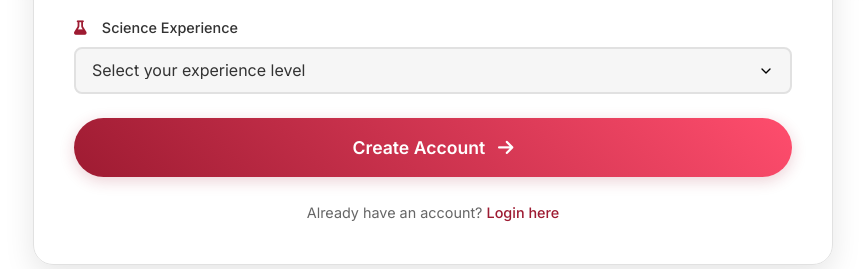
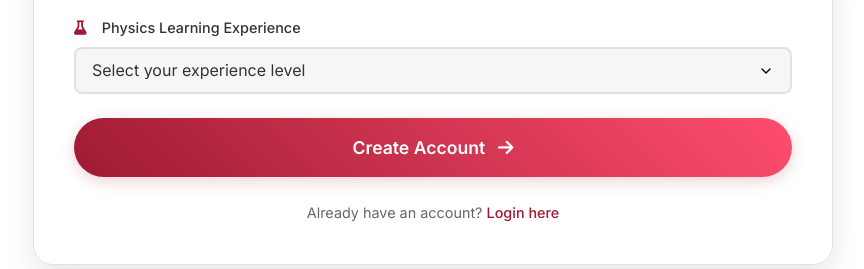
Before and after one commit to YizhuGao/adaptive_learning_webapp, a Django app: template adaptive_learning/my_app/templates/my_app/signup.html in a window 1280 px wide. Shown: the part 799-1068 px from the top of the page, without its empty margins (207-1071 px from the left). Run offline with Django 3.2, Linux system fonts and the light colour scheme; the template is opened without the code that fills it, so the values that code supplies are empty.

Commit message:
Final Frontend Changes

```diff
--- a/adaptive_learning/my_app/templates/my_app/home.html
+++ b/adaptive_learning/my_app/templates/my_app/home.html
@@ -89,7 +89,7 @@
                         <div class="feature-icon">
                             <i class="fas fa-brain"></i>
                         </div>
-                        <h3>Learning Snapshot</h3>
+                        <h3>Learning Diagnosis</h3>
                         <p>Experience personalized learning paths tailored to your understanding and progress.</p>
                         <div class="feature-hover">
                             <i class="fas fa-lightbulb glow"></i>
--- a/adaptive_learning/my_app/templates/my_app/signup.html
+++ b/adaptive_learning/my_app/templates/my_app/signup.html
@@ -146,13 +146,13 @@
                 <!-- Science Experience -->
                 <div class="form-group">
                     <label for="science_experience">
-                        <i class="fas fa-flask"></i> Science Experience
+                        <i class="fas fa-flask"></i> Physics Learning Experience
                     </label>
                     <select id="science_experience" name="science_experience" required>
                         <option value="" disabled selected>Select your experience level</option>
-                        <option value="A_grades">Science is one of my best subjects and I usually make A's.</option>
-                        <option value="ok_grades">Science is OK, my grades are alright, but it is not my favorite subject.</option>
-                        <option value="find_difficult">I find science very difficult and would like to earn better grades.</option>
+                        <option value="A_grades">Physics is one of my best subjects and I usually make A's.</option>
+                        <option value="ok_grades">Physics is OK, my grades are alright, but it is not my favorite subject.</option>
+                        <option value="find_difficult">I find Physics difficult and would like to earn better grades.</option>
                     </select>
                 </div>
 
--- a/adaptive_learning/my_app/templates/my_app/test_results.html
+++ b/adaptive_learning/my_app/templates/my_app/test_results.html
@@ -149,10 +149,10 @@
                     <p>You've successfully completed this subtopic and watched the video.</p>
                     <p>Ready for the next challenge? Check out more modules!</p>
                 {% else %}
-                    <h3><i class="fas fa-info-circle"></i> Video Coming Soon</h3>
-                    <p>You did great job!.</p>
+                    <!-- <h3><i class="fas fa-info-circle"></i> Video Coming Soon</h3> -->
+                    <p>You did a great job in this subtopic! Let's move to next subtopic</p>
                     <a href="{% url 'test' topic_id=topic.topic_id subtopic_id=subtopic.subtopic_id %}" class="start-btn">
-                        <i class="fas fa-redo"></i> Continue Learning  <!--- Retake Test --->
+                             Continue Learning <i class="fa-solid fa-arrow-right"></i>
                     </a>
                 {% endif %}
             {% endif %}
```
Also changed, not shown: adaptive_learning/my_app/templates/my_app/experiment_test.html (+8 -4 lines).
